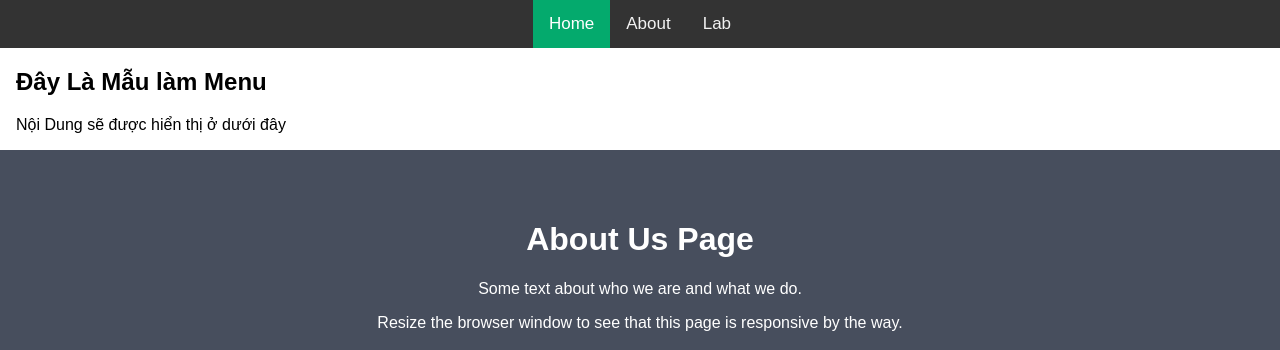
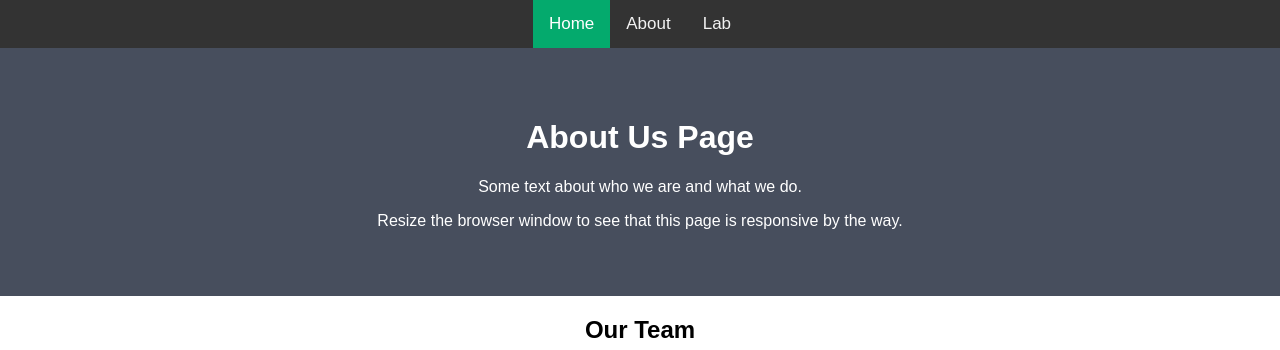
Before and after one commit to PhamNguyenDucThienJB/HCI_20130410, a plain HTML site: page about.html in a window 1280 px wide. Shown: the top 350 px of the page. Drawn offline with Linux system fonts and the light colour scheme.

Commit message:
Update about.html

```diff
--- a/about.html
+++ b/about.html
@@ -105,10 +105,6 @@ html {
 
 </div>
 
-<div style="padding-left:16px">
-  <h2>Đây Là Mẫu làm Menu</h2>
-  <p>Nội Dung sẽ được hiển thị ở dưới đây</p>
-</div>
 
 <div class="about-section">
   <h1>About Us Page</h1>
```
